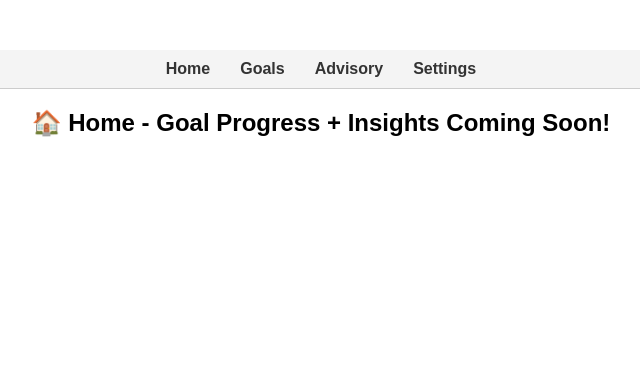
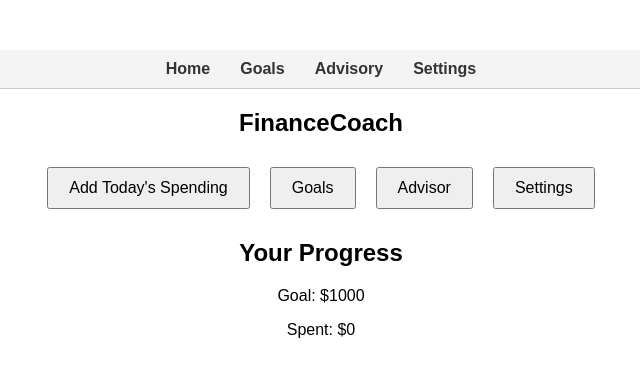
Before and after one commit to Pranav-Reddy/hackathon, a React (Create React App) app in the folder finterpret/: page / in a window 1280 px wide. Shown: the top 376 px of the page, without its empty margins (319-959 px from the left). Built offline with nearby package versions, Linux system fonts and the light colour scheme.

Commit message:
home page test

```diff
--- a/finterpret/src/pages/Home.js
+++ b/finterpret/src/pages/Home.js
@@ -1,3 +1,74 @@
+import { useState } from "react";
+
 export default function Home() {
-  return <h2>🏠 Home - Goal Progress + Insights Coming Soon!</h2>;
+  const [spending, setSpending] = useState(0);
+  const [goal, setGoal] = useState(1000);
+  const [showDialog, setShowDialog] = useState(false);
+
+  return (
+    <div className="min-h-screen bg-gray-50">
+      {/* Navbar */}
+      <nav className="bg-white shadow p-4 flex justify-between items-center">
+        <h1 className="text-xl font-bold">FinanceCoach</h1>
+        <div className="space-x-4">
+          <button
+            onClick={() => setShowDialog(true)}
+            className="border px-4 py-2 rounded hover:bg-gray-100"
+          >
+            Add Today's Spending
+          </button>
+          <button className="text-gray-700 hover:underline">Goals</button>
+          <button className="text-gray-700 hover:underline">Advisor</button>
+          <button className="text-gray-700 hover:underline">Settings</button>
+        </div>
+      </nav>
+
+      {/* Modal Dialog for Spending Entry */}
+      {showDialog && (
+        <div className="fixed inset-0 bg-black bg-opacity-40 flex items-center justify-center z-50">
+          <div className="bg-white p-6 rounded shadow-lg w-96">
+            <h2 className="text-lg font-semibold mb-4">Enter Spending</h2>
+            <input
+              type="number"
+              placeholder="Amount"
+              className="border w-full p-2 rounded"
+              onChange={(e) => setSpending(Number(e.target.value))}
+            />
+            <div className="flex justify-end mt-4 space-x-2">
+              <button
+                onClick={() => setShowDialog(false)}
+                className="px-4 py-2 bg-gray-200 rounded hover:bg-gray-300"
+              >
+                Cancel
+              </button>
+              <button
+                onClick={() => {
+                  alert("Spending saved!");
+                  setShowDialog(false);
+                }}
+                className="px-4 py-2 bg-blue-600 text-white rounded hover:bg-blue-700"
+              >
+                Save
+              </button>
+            </div>
+          </div>
+        </div>
+      )}
+
+      {/* Goal Progress Dashboard */}
+      <main className="p-6">
+        <h2 className="text-2xl font-semibold mb-4">Your Progress</h2>
+        <div className="bg-white shadow rounded p-6 max-w-md mx-auto">
+          <p className="text-lg mb-2">Goal: ${goal}</p>
+          <p className="text-lg mb-4">Spent: ${spending}</p>
+          <div className="w-full bg-gray-200 rounded-full h-4">
+            <div
+              className="bg-blue-600 h-4 rounded-full transition-all duration-300"
+              style={{ width: `${Math.min((spending / goal) * 100, 100)}%` }}
+            ></div>
+          </div>
+        </div>
+      </main>
+    </div>
+  );
 }
```
Also changed, not shown: 1 other file (tests, documents, lock files or other folders).
